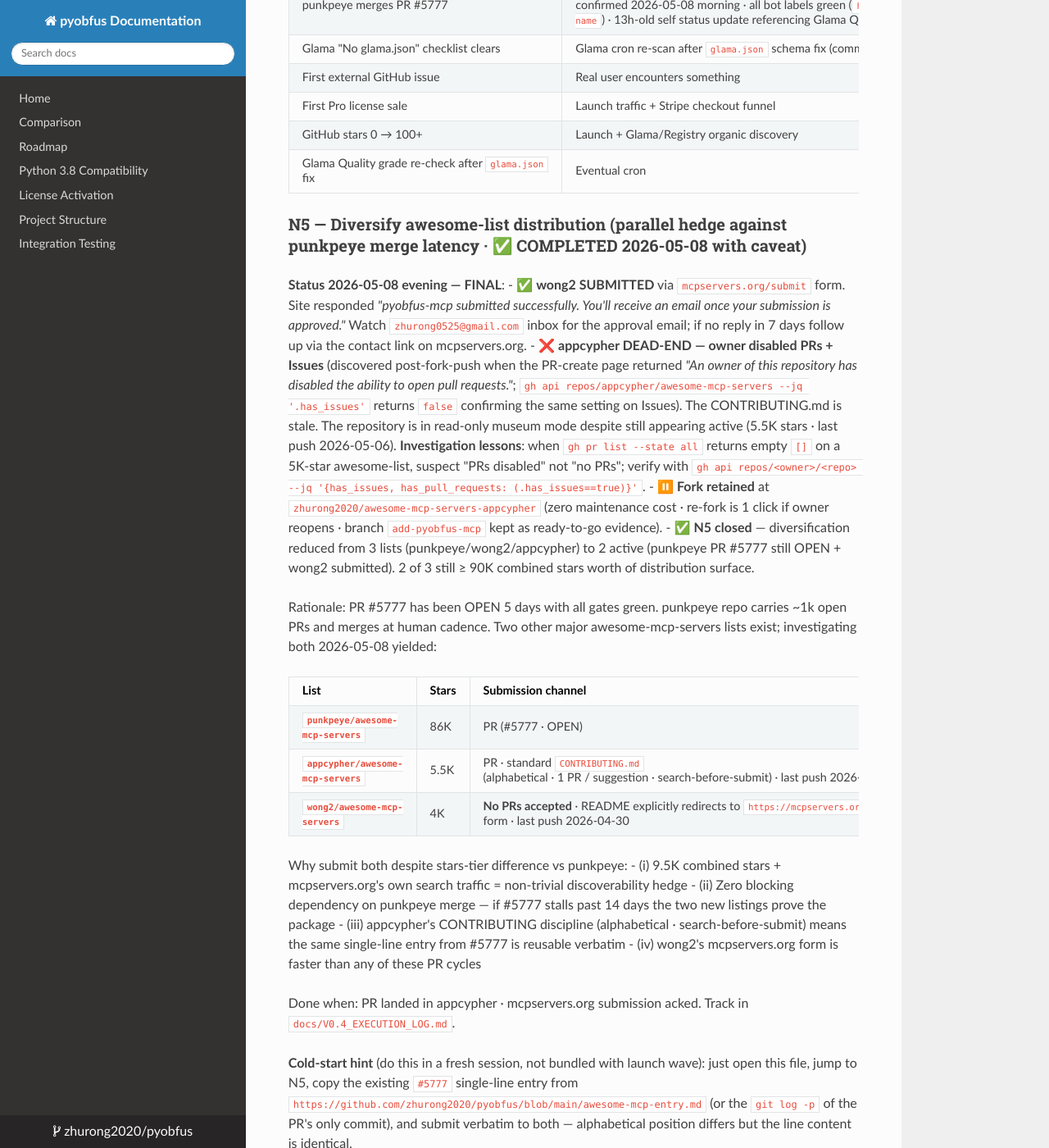
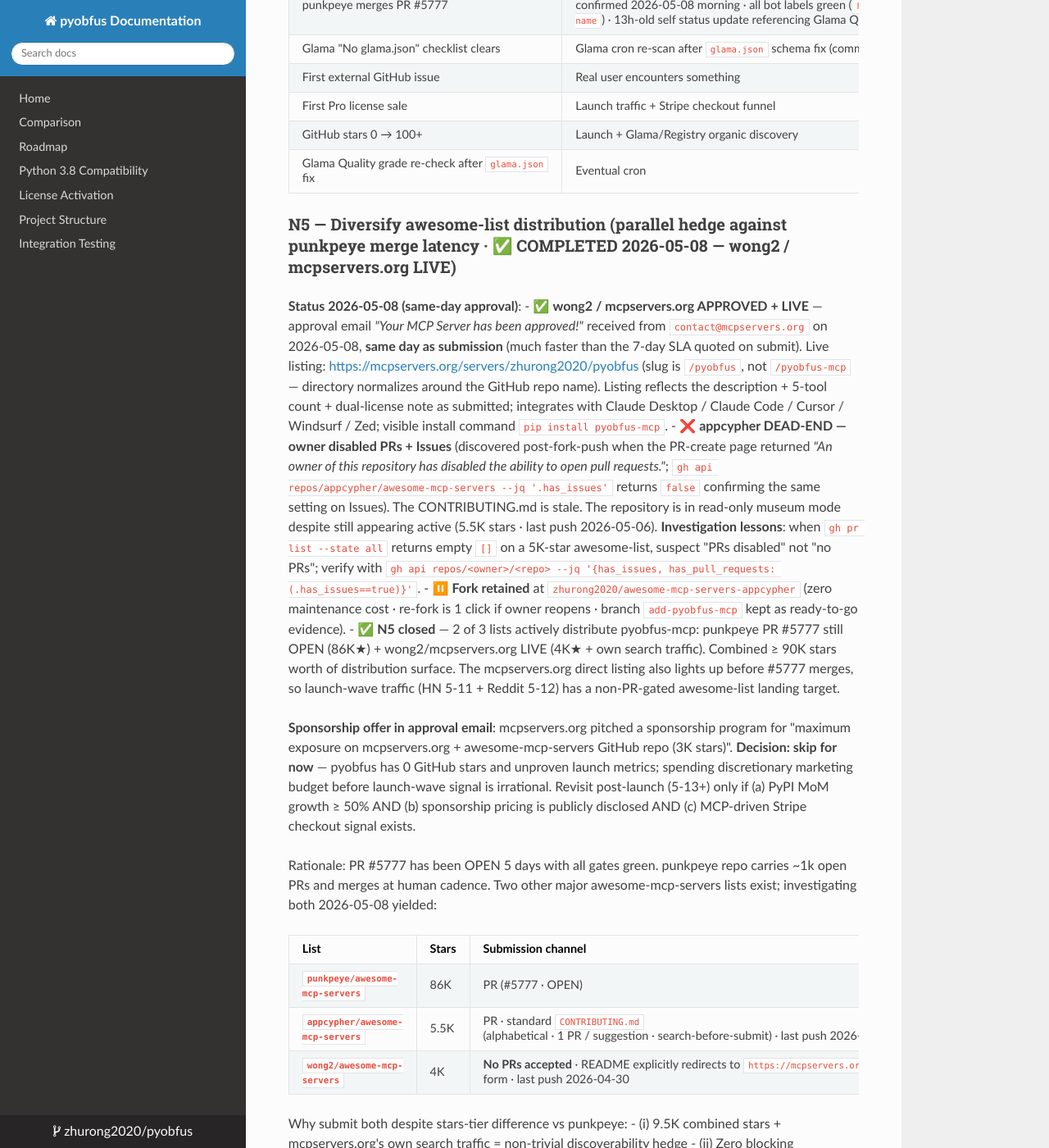
Before and after one commit to zhurong2020/pyobfus, an MkDocs documentation site: the page built from docs/POST_V0.4_TODO.md, in a window 1280 px wide and 1400 px high, scrolled down 8441 px. Shown: the whole window at 82% size. Built offline with MkDocs 1.6.1, drawn with Linux system fonts in a browser that asks for light colours; nearby versions of some CDN libraries; some of the changed text lies outside the part shown.

Commit message:
docs(POST_V0.4_TODO): N5 wong2/mcpservers.org APPROVED + LIVE (same-day)
Approval email from contact@mcpservers.org landed same-day as the 5-08
submission (vs the 7d SLA quoted on submit). Listing live at
https://mcpservers.org/servers/zhurong2020/pyobfus (slug uses GitHub repo
name, not package name). N5 fully closed: 2 of 3 awesome-mcp-server lists
actively distribute pyobfus-mcp (punkpeye #5777 still OPEN + mcpservers.org
LIVE), giving the launch wave (HN 5-11 / Reddit 5-12) a non-PR-gated
landing target. Sponsorship pitch in approval email declined — pre-launch +
0★ + no Stripe signal makes marketing spend timing irrational; revisit
post-launch only if PyPI MoM ≥ +50% AND pricing is publicly disclosed.

Co-Authored-By: Claude Opus 4.7 (1M context) <noreply@anthropic.com>

```diff
--- a/docs/POST_V0.4_TODO.md
+++ b/docs/POST_V0.4_TODO.md
@@ -242,13 +242,15 @@ mcp-publisher login github -token "$(gh auth token)"
 | GitHub stars 0 → 100+ | Launch + Glama/Registry organic discovery | depends on launch |
 | Glama Quality grade re-check after `glama.json` fix | Eventual cron | 1-3 days |
 
-### N5 — Diversify awesome-list distribution (parallel hedge against punkpeye merge latency · ✅ COMPLETED 2026-05-08 with caveat)
+### N5 — Diversify awesome-list distribution (parallel hedge against punkpeye merge latency · ✅ COMPLETED 2026-05-08 — wong2 / mcpservers.org LIVE)
 
-**Status 2026-05-08 evening — FINAL**:
-- ✅ **wong2 SUBMITTED** via `mcpservers.org/submit` form. Site responded *"pyobfus-mcp submitted successfully. You'll receive an email once your submission is approved."* Watch `zhurong0525@gmail.com` inbox for the approval email; if no reply in 7 days follow up via the contact link on mcpservers.org.
+**Status 2026-05-08 (same-day approval)**:
+- ✅ **wong2 / mcpservers.org APPROVED + LIVE** — approval email *"Your MCP Server has been approved!"* received from `contact@mcpservers.org` on 2026-05-08, **same day as submission** (much faster than the 7-day SLA quoted on submit). Live listing: <https://mcpservers.org/servers/zhurong2020/pyobfus> (slug is `/pyobfus`, not `/pyobfus-mcp` — directory normalizes around the GitHub repo name). Listing reflects the description + 5-tool count + dual-license note as submitted; integrates with Claude Desktop / Claude Code / Cursor / Windsurf / Zed; visible install command `pip install pyobfus-mcp`.
 - ❌ **appcypher DEAD-END — owner disabled PRs + Issues** (discovered post-fork-push when the PR-create page returned *"An owner of this repository has disabled the ability to open pull requests."*; `gh api repos/appcypher/awesome-mcp-servers --jq '.has_issues'` returns `false` confirming the same setting on Issues). The CONTRIBUTING.md is stale. The repository is in read-only museum mode despite still appearing active (5.5K stars · last push 2026-05-06). **Investigation lessons**: when `gh pr list --state all` returns empty `[]` on a 5K-star awesome-list, suspect "PRs disabled" not "no PRs"; verify with `gh api repos/<owner>/<repo> --jq '{has_issues, has_pull_requests: (.has_issues==true)}'`.
 - ⏸️ **Fork retained** at `zhurong2020/awesome-mcp-servers-appcypher` (zero maintenance cost · re-fork is 1 click if owner reopens · branch `add-pyobfus-mcp` kept as ready-to-go evidence).
-- ✅ **N5 closed** — diversification reduced from 3 lists (punkpeye/wong2/appcypher) to 2 active (punkpeye PR #5777 still OPEN + wong2 submitted). 2 of 3 still ≥ 90K combined stars worth of distribution surface.
+- ✅ **N5 closed** — 2 of 3 lists actively distribute pyobfus-mcp: punkpeye PR #5777 still OPEN (86K★) + wong2/mcpservers.org LIVE (4K★ + own search traffic). Combined ≥ 90K stars worth of distribution surface. The mcpservers.org direct listing also lights up before #5777 merges, so launch-wave traffic (HN 5-11 + Reddit 5-12) has a non-PR-gated awesome-list landing target.
+
+**Sponsorship offer in approval email**: mcpservers.org pitched a sponsorship program for "maximum exposure on mcpservers.org + awesome-mcp-servers GitHub repo (3K stars)". **Decision: skip for now** — pyobfus has 0 GitHub stars and unproven launch metrics; spending discretionary marketing budget before launch-wave signal is irrational. Revisit post-launch (5-13+) only if (a) PyPI MoM growth ≥ 50% AND (b) sponsorship pricing is publicly disclosed AND (c) MCP-driven Stripe checkout signal exists.
 
 Rationale: PR #5777 has been OPEN 5 days with all gates green. punkpeye repo carries ~1k open PRs and merges at human cadence. Two other major awesome-mcp-servers lists exist; investigating both 2026-05-08 yielded:
 
@@ -333,5 +335,5 @@ By 2026-06-15: v0.5.0 release candidate (P2-1 + P2-3 + P2-4 + P2-5 + N1 + N2 + N
 
 ---
 
-**Last updated**: 2026-05-08 morning (post-N2-ship) · P0 status: P0.1 ✅ · P0.2 ✅ · P0.3 ✅ shipped with 0.2.0 (Registry stripped publisher namespace; investigation queued for next bump) · P0.4 ✅ live at https://dev.to/zhurong2020/let-claude-code-debug-your-obfuscated-python-a-guide-to-the-pyobfus-mcp-integration-3epm · **N2 ✅ SHIPPED**: pyobfus-mcp 0.2.0 live on PyPI (with PEP 740 attestations) + MCP Registry (active + isLatest) · launch wave next: HN Mon 5-11 / Reddit Tue 5-12 / CN trio Fri-Sat 5-8/9
+**Last updated**: 2026-05-08 (post-mcpservers.org approval) · P0 status: P0.1 ✅ · P0.2 ✅ · P0.3 ✅ shipped with 0.2.0 (Registry stripped publisher namespace; investigation queued for next bump) · P0.4 ✅ live at https://dev.to/zhurong2020/let-claude-code-debug-your-obfuscated-python-a-guide-to-the-pyobfus-mcp-integration-3epm · **N2 ✅ SHIPPED**: pyobfus-mcp 0.2.0 live on PyPI (with PEP 740 attestations) + MCP Registry (active + isLatest) · **N5 ✅ FINAL**: wong2/mcpservers.org LIVE at https://mcpservers.org/servers/zhurong2020/pyobfus (same-day approval) + punkpeye #5777 still OPEN + appcypher dead-end · launch wave next: HN Mon 5-11 / Reddit Tue 5-12 / CN trio Fri-Sat 5-8/9
 **Next review**: 24h post-dev.to (2026-05-08 evening) for first-day reaction metrics; post-launch-wave (5-13) for full multi-platform signal
```
